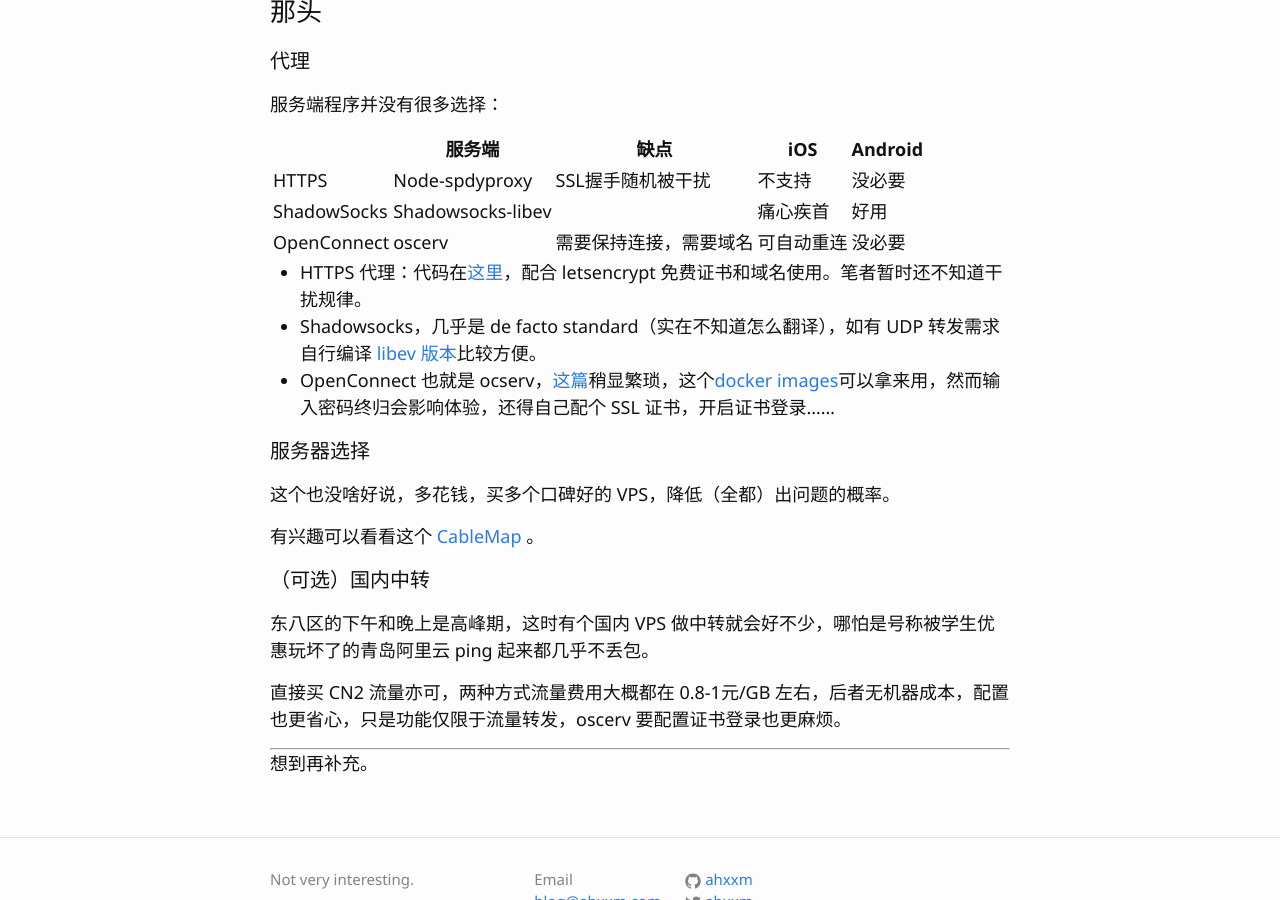
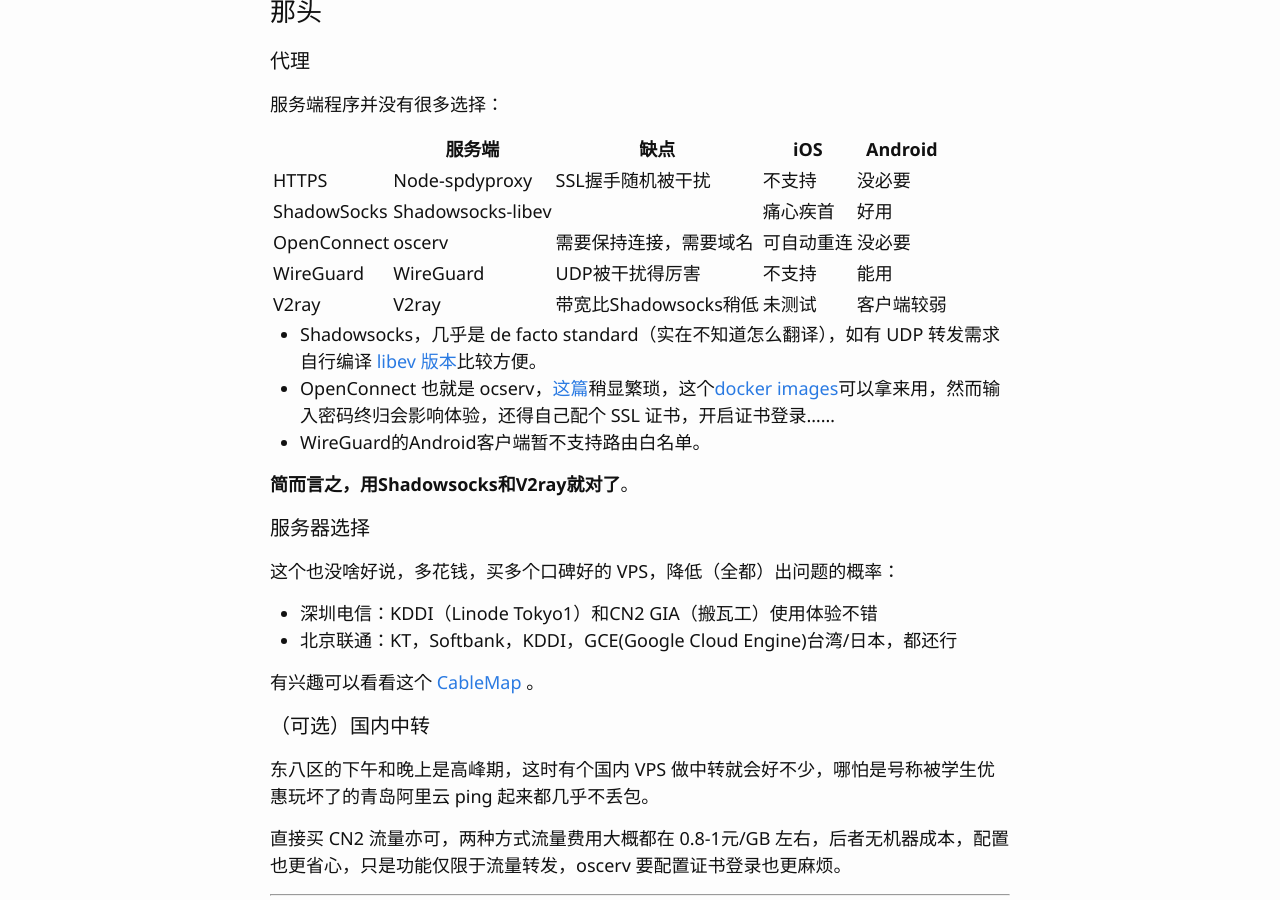
Before and after one commit to ahxxm/ahxxm.github.io, a Jekyll site: the page built from _posts/2018-08-20-internet.md, in a window 1280 px wide and 900 px high, scrolled down 1132 px. Built offline with Jekyll 4.4.1, drawn with Linux system fonts in a browser that asks for light colours; some of the changed text lies outside the part shown.

Commit message:
add v2ray/wireguard, and vps choice

```diff
--- a/_posts/2016-03-06-internet.md
+++ b/_posts/2018-08-20-internet.md
@@ -50,14 +50,22 @@ categories:
 | HTTPS       	| Node-spdyproxy    	| SSL握手随机被干扰      	| 不支持     	| 没必要  	|
 | ShadowSocks 	| Shadowsocks-libev 	|                        	| 痛心疾首   	| 好用    	|
 | OpenConnect 	| oscerv            	| 需要保持连接，需要域名 	| 可自动重连 	| 没必要  	|
+| WireGuard     | WireGuard             | UDP被干扰得厉害           | 不支持        | 能用      |
+| V2ray         | V2ray                 | 带宽比Shadowsocks稍低     | 未测试        | 客户端较弱|
 
-* HTTPS 代理：代码在[这里](https://github.com/igrigorik/node-spdyproxy)，配合 letsencrypt 免费证书和域名使用。笔者暂时还不知道干扰规律。
 * Shadowsocks，几乎是 de facto standard（实在不知道怎么翻译），如有 UDP 转发需求自行编译 [libev 版本](https://github.com/shadowsocks/shadowsocks-libev)比较方便。
 * OpenConnect 也就是 ocserv，[这篇](https://bitinn.net/11084/)稍显繁琐，这个[docker images](https://github.com/wppurking/ocserv-docker)可以拿来用，然而输入密码终归会影响体验，还得自己配个 SSL 证书，开启证书登录……
+* WireGuard的Android客户端暂不支持路由白名单。
+
+
+**简而言之，用Shadowsocks和V2ray就对了**。
 
 #### 服务器选择
 
-这个也没啥好说，多花钱，买多个口碑好的 VPS，降低（全都）出问题的概率。
+这个也没啥好说，多花钱，买多个口碑好的 VPS，降低（全都）出问题的概率：
+
+- 深圳电信：KDDI（Linode Tokyo1）和CN2 GIA（搬瓦工）使用体验不错
+- 北京联通：KT，Softbank，KDDI，GCE(Google Cloud Engine)台湾/日本，都还行
 
 有兴趣可以看看这个 [CableMap](http://www.cablemap.info/) 。
 
```
